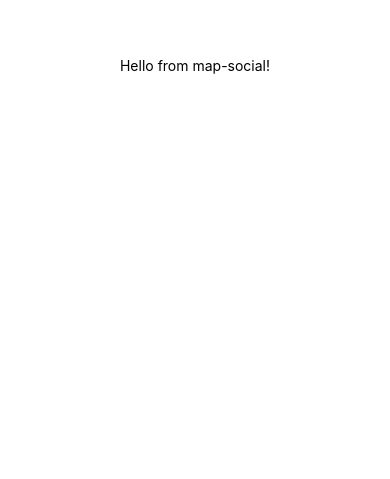
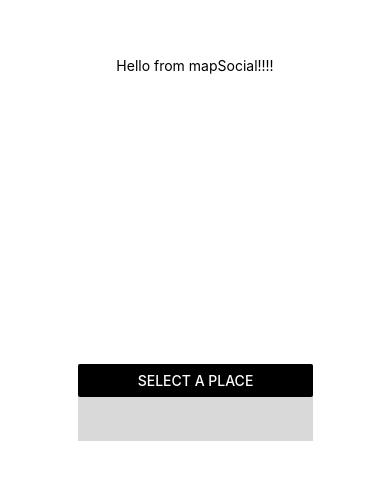
Before and after one commit to TripleC-Map-Social/Map-Social-dev, a React Native app: screen / in a window 390 px wide. Shown: the part 357-836 px from the top of the page. Built offline with nearby package versions, Linux system fonts and the light colour scheme.

Commit message:
Sync from add_two_screen

```diff
--- a/App.js
+++ b/App.js
@@ -1,20 +1,77 @@
 import { StatusBar } from 'expo-status-bar';
-import { StyleSheet, Text, View } from 'react-native';
+import { StyleSheet,Button, TouchableWithoutFeedback, Text, View } from 'react-native';
+import React, {useState} from 'react';
 
-export default function App() {
-  return (
-    <View style={styles.container}>
-      <Text>Hello from map-social!</Text>
-      <StatusBar style="auto" />
-    </View>
-  );
+ export default function App() {
+
+
+    const [current, setCurrent] = useState('Home');
+
+    const HomeScreen =  (
+      <View style={styles.container}>
+        <Text>Hello from mapSocial!!!!</Text>
+        <View style={styles.buttonContainer}>
+         <Button
+          title="Select a place"
+          color="black"
+          onPress={() => setCurrent(EventCreatorScreen)
+          //navigation.navigate('EventCreatorScreen', {placeName: 'REPLACE_WITH_NAME_OF_SELECT_LOCATION'})
+                  }
+          // width = {168}
+          // height = {26}
+          // left = {111}
+          // top = {747}
+          ></Button>
+        </View>
+      </View>
+    );
+
+    const EventCreatorScreen = (
+      <View style={styles.eventPost}>
+        <Text>This is second Screen!!!!</Text>
+        <Text>This is second Screen!!!!</Text>
+        <Text>This is second Screen!!!!</Text>
+        <Text>This is second Screen!!!!</Text>
+        <Text>This is second Screen!!!!</Text>
+        <Text>This is second Screen!!!!</Text>
+        <Text>This is second Screen!!!!</Text>
+        <Text>This is second Screen!!!!</Text>
+        <Text>This is second Screen!!!!</Text>
+
+
+
+      </View>
+
+    );
+
+    return current === 'Home' ? HomeScreen: EventCreatorScreen;
+
+
 }
+
+
 
 const styles = StyleSheet.create({
   container: {
     flex: 1,
-    backgroundColor: '#fff',
+    backgroundColor: 'white',
     alignItems: 'center',
     justifyContent: 'center',
   },
-});
+  // eventPost: {
+  //   backgroundColor:'',
+  // },
+  buttonContainer: {
+
+    backgroundColor: '#D9D9D9',
+    width: 235,
+    height: 77,
+    position: 'absolute',
+    top: 721,
+    left: 78,
+    fontWeight: 400,
+
+
+
+  }
+})
```
Also changed, not shown: package.json (+4 -3 lines), 1 other file (tests, documents, lock files or other folders).
